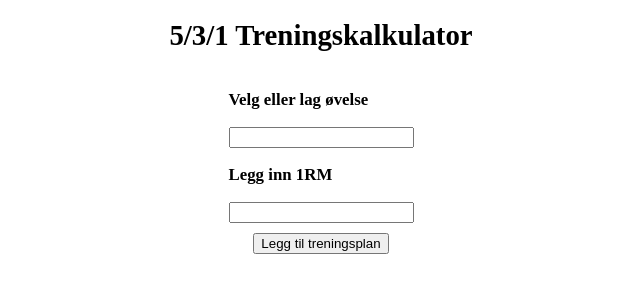
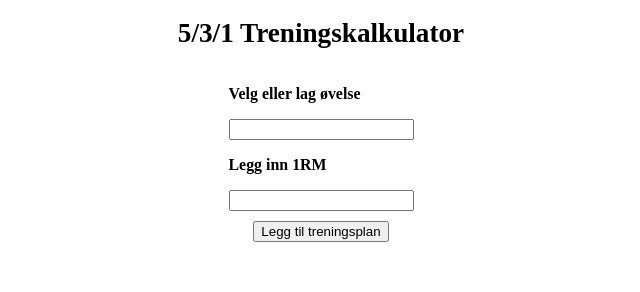
Before and after one commit to ThomasTvete/531-trening-kalkulator, a plain HTML site: page index.html in a window 1280 px wide. Shown: the whole page, without its empty margins (319-959 px from the left). Drawn offline with Linux system fonts and the light colour scheme.

Commit message:
Update style.css

```diff
--- a/style.css
+++ b/style.css
@@ -15,7 +15,7 @@ h1 {
 }
 
 body{
-    font-size: 0.9rem;
+    font-size: 0.85rem;
 }
 
 .hidden {
```
